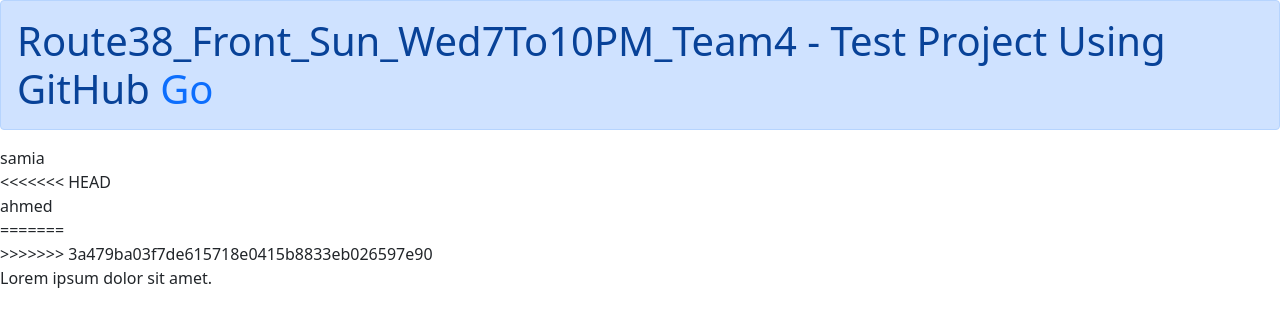
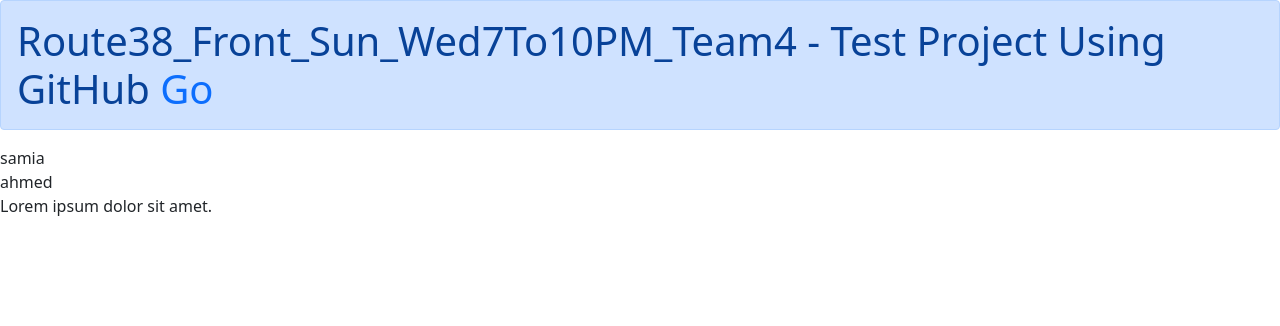
Before and after one commit to ahmed-menisy/Route38_Sun_Wed7To10PM, a plain HTML site: page index.html in a window 1280 px wide. Drawn offline with Linux system fonts and the light colour scheme.

Commit message:
ahmeddddd

```diff
--- a/index.html
+++ b/index.html
@@ -60,15 +60,12 @@
       <div id="AymanElbatata">
 
       </div>
-<<<<<<< HEAD
 <div> ahmed </div>
-=======
 
       <div id="Eng_Omnya">
 
       </div>
 
->>>>>>> 3a479ba03f7de615718e0415b8833eb026597e90
       <p>Lorem ipsum dolor sit amet.</p>
       <!-- ------- Start Js ------- -->
       <!-- Awesome Js To replace i to svg -->
```
